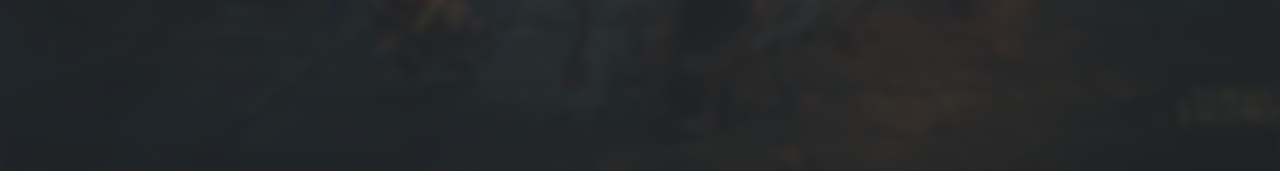
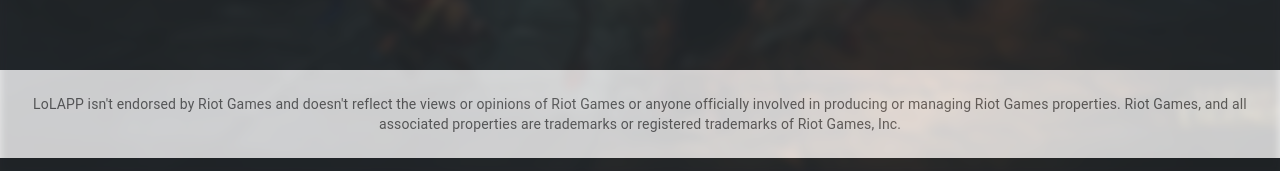
Before and after one commit to LeRenardeauCode/LoLAPI, a React (Vite) app: page /runessorts in a window 1280 px wide. Shown: the part 626-797 px from the top of the page. Built offline with nearby package versions, Linux system fonts and the light colour scheme; no server answers.

Commit message:
Ajout de plusieurs servies dnas le Gitignore telle que le build Docker, les .env et le cache à venir, préparation du localStorage sur cette période de programmation, ajout du Footer avec les mentions légales de Riot API

```diff
--- a/src/App.jsx
+++ b/src/App.jsx
@@ -10,6 +10,7 @@
 import RegionDetailPage from "./pages/RegionDetailPage";
 import ObjectsPage from "./pages/ObjectsPage";
 import RunesAndSummonersPage from "./pages/RuneSpellPage";
+import Footer from "./components/Footer";
 
 const App = () => {
   return (
@@ -27,8 +28,10 @@
             <Route path="/runessorts" element={<RunesAndSummonersPage />} />
           </Routes>
         </Container>
+        <Footer />
       </Router>
     </div>
+
   );
 };
 
--- /dev/null
+++ b/src/components/Footer.jsx
@@ -0,0 +1,28 @@
+import React from "react";
+import { Box, Typography } from "@mui/material";
+
+const Footer = () => {
+  return (
+    <Box
+      component="footer"
+      sx={{
+        py: 3,
+        px: 2,
+        mt: 'auto',
+        backgroundColor: (theme) =>
+          theme.palette.mode === 'light'
+            ? theme.palette.grey[200]
+            : theme.palette.grey[800],
+        textAlign: 'center',
+      }}
+    >
+      <Typography variant="body2" color="text.secondary">
+        LoLAPP isn't endorsed by Riot Games and doesn't reflect the views or opinions
+        of Riot Games or anyone officially involved in producing or managing Riot Games properties.
+        Riot Games, and all associated properties are trademarks or registered trademarks of Riot Games, Inc.
+      </Typography>
+    </Box>
+  );
+};
+
+export default Footer;
```
Also changed, not shown: 1 other file (tests, documents, lock files or other folders).
